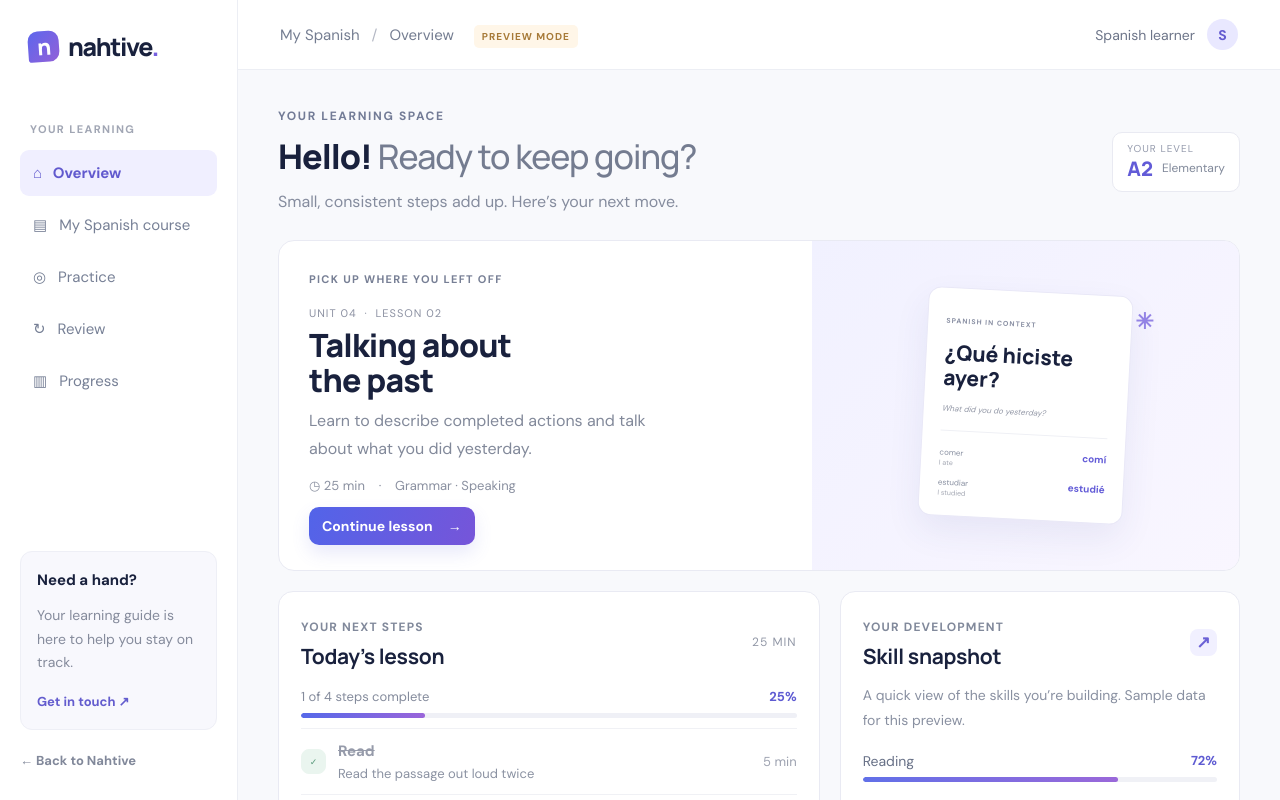
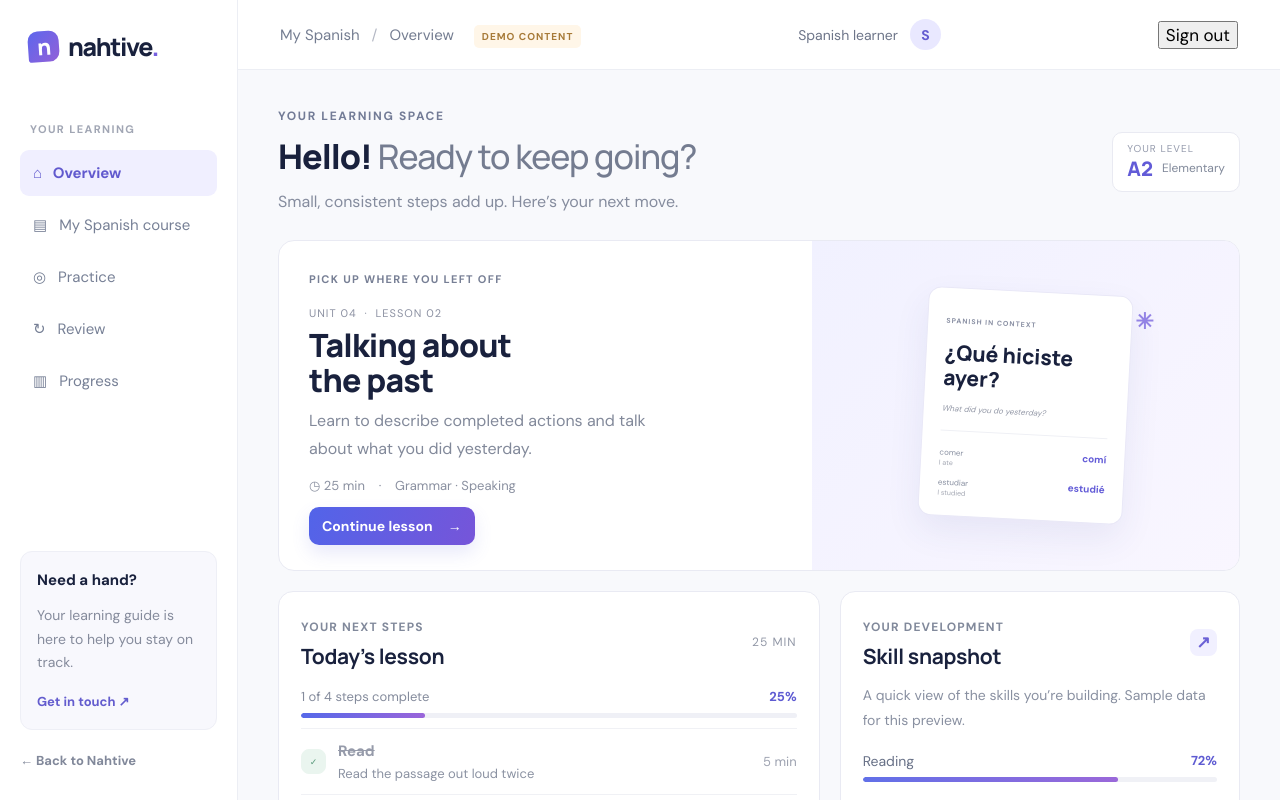
Before and after one commit to joshkhenry-sys/nahtive-2.0, a Next.js app: page /dashboard in a window 1280 px wide. Shown: the top 800 px of the page. Built offline with nearby package versions, Linux system fonts and the light colour scheme.

Commit message:
Add authenticated sign-out action

```diff
--- a/app/dashboard/page.tsx
+++ b/app/dashboard/page.tsx
@@ -1,6 +1,7 @@
 "use client";
 import Link from "next/link";
 import { useState } from "react";
+import { signOut } from "@/app/auth/actions";
 
 const lessonSteps = ["Read the passage out loud twice", "Review the preterite in context", "Build five original sentences", "Complete the knowledge check"];
 
@@ -11,7 +12,7 @@ export default function Dashboard() {
   const count = done.filter(Boolean).length;
   return <main className="learner-app">
     <aside className="learner-sidebar"><Link className="brand" href="/"><span className="brand-symbol">n</span><span>nahtive<span className="brand-dot">.</span></span></Link><div className="side-label">YOUR LEARNING</div><nav><a className="side-active" href="#overview">⌂ &nbsp; Overview</a><a href="#course-plan">▤ &nbsp; My Spanish course</a><a href="#today">◎ &nbsp; Practice</a><a href="#review">↻ &nbsp; Review</a><a href="#progress">▥ &nbsp; Progress</a></nav><div className="sidebar-bottom"><div className="help-card"><b>Need a hand?</b><p>Your learning guide is here to help you stay on track.</p><a href="mailto:hello@nahtive.com">Get in touch ↗</a></div><Link href="/">← Back to Nahtive</Link></div></aside>
-    <div className="learner-main"><header className="learner-topbar"><span>My Spanish <i>/</i> Overview <b>PREVIEW MODE</b></span><span className="learner-profile">Spanish learner <i>S</i></span></header>
+    <div className="learner-main"><header className="learner-topbar"><span>My Spanish <i>/</i> Overview <b>DEMO CONTENT</b></span><span className="learner-profile">Spanish learner <i>S</i></span><form action={signOut}><button className="logout-link" type="submit">Sign out</button></form></header>
       <div className="learner-content" id="overview"><div className="welcome"><div><div className="eyebrow">YOUR LEARNING SPACE</div><h1>Hello! <span>Ready to keep going?</span></h1><p>Small, consistent steps add up. Here’s your next move.</p></div><div className="level-badge"><small>YOUR LEVEL</small><b>A2</b><span>Elementary</span></div></div>
         <section className="continue-card"><div className="continue-copy"><small>PICK UP WHERE YOU LEFT OFF</small><div className="unit-label">UNIT 04 &nbsp;·&nbsp; LESSON 02</div><h2>Talking about<br/>the past</h2><p>Learn to describe completed actions and talk about what you did yesterday.</p><div className="lesson-meta">◷ 25 min &nbsp;&nbsp; · &nbsp;&nbsp; Grammar · Speaking</div><Link className="button button-primary" href="/lesson">Continue lesson <span>→</span></Link></div><div className="continue-art"><div className="spanish-card"><small>SPANISH IN CONTEXT</small><strong>¿Qué hiciste<br/>ayer?</strong><em>What did you do yesterday?</em><hr/><div><span>comer</span><b>comí</b><small>I ate</small></div><div><span>estudiar</span><b>estudié</b><small>I studied</small></div></div><b className="art-star">✳</b></div></section>
         <div className="learner-grid"><section className="learner-card" id="today"><div className="card-title"><div><small>YOUR NEXT STEPS</small><h3>Today’s lesson</h3></div><span>25 MIN</span></div><div className="task-progress"><div><span>{count} of 4 steps complete</span><b>{Math.round(count/4*100)}%</b></div><div className="progress-line"><i style={{width:(count/4*100)+"%"}}/></div></div><div className="task-list">{lessonSteps.map((step,i)=><button className={done[i]?"task-done":""} key={step} onClick={()=>setDone(old=>old.map((v,j)=>i===j?!v:v))}><i>{done[i]?"✓":"0"+(i+1)}</i><span><b>{["Read","Understand","Practice","Recall"][i]}</b><small>{step}</small></span><em>{["5","7","8","5"][i]} min</em></button>)}</div></section>
```
